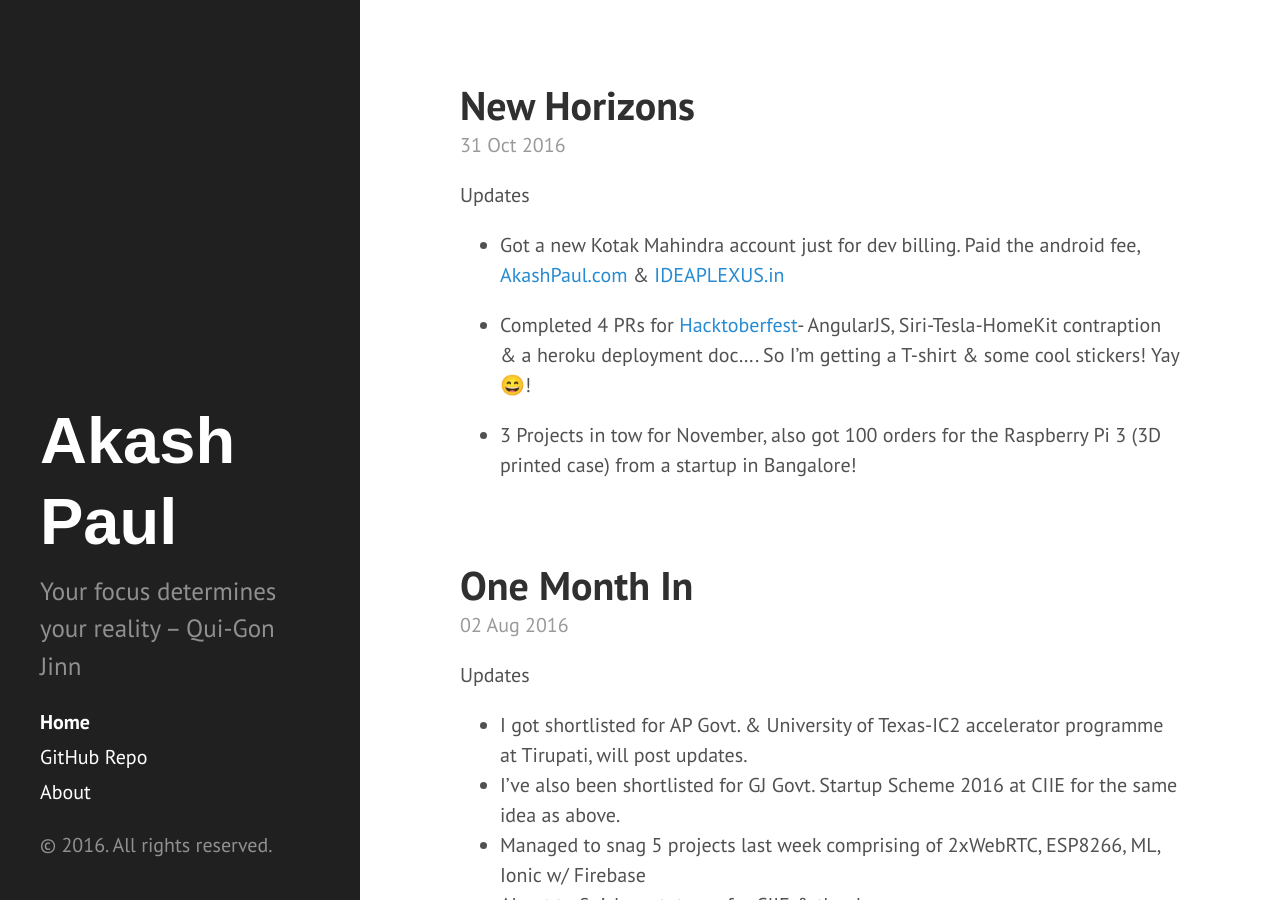
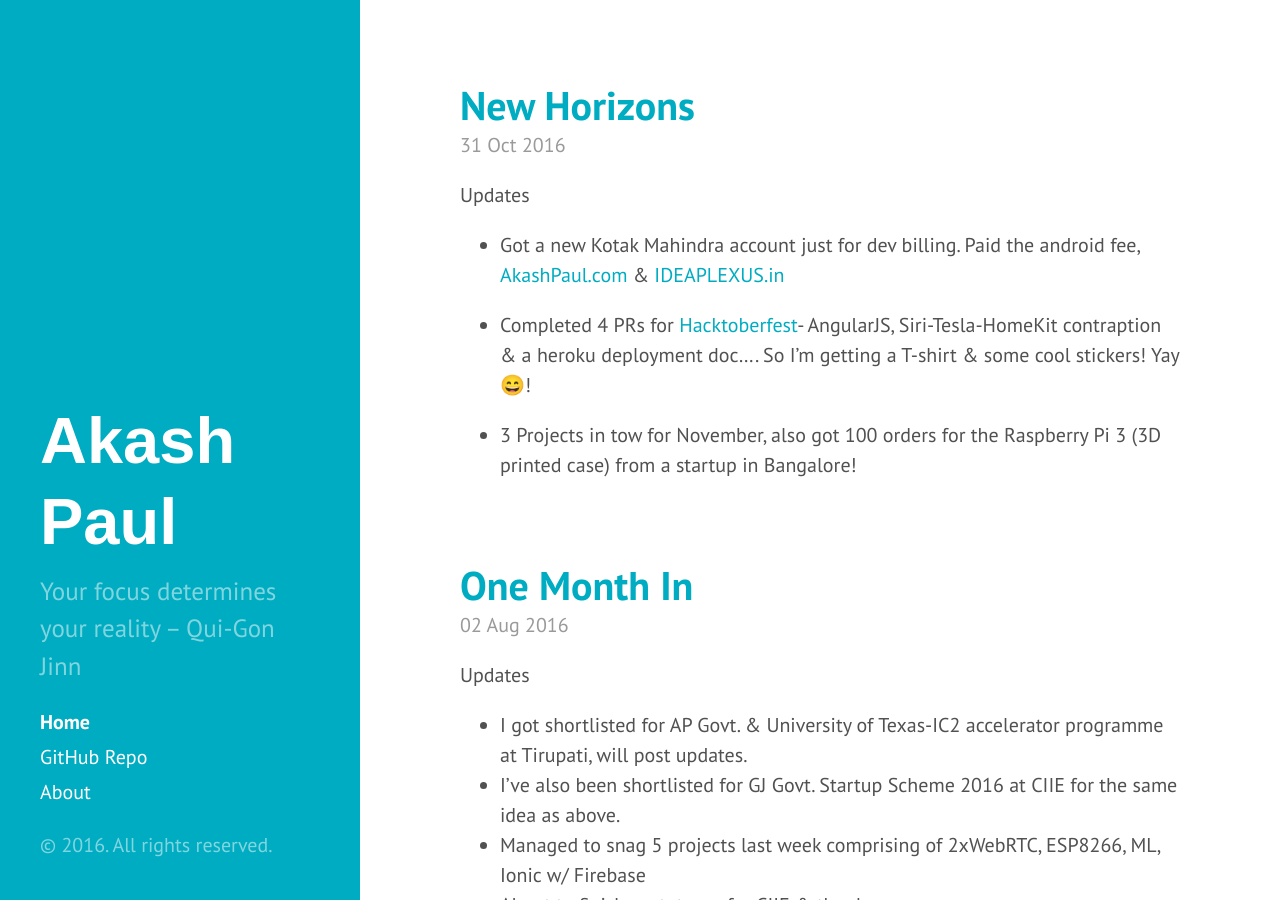
Before and after one commit to iakashpaul/iakashpaul.github.io, a Jekyll site: the page built from index.html, in a window 1280 px wide and 900 px high. Built offline with Jekyll 4.4.1, drawn with Linux system fonts in a browser that asks for light colours; the list of posts is cut into pages by our own code.

Commit message:
class="theme-base-08"

```diff
--- a/_layouts/default.html
+++ b/_layouts/default.html
@@ -3,7 +3,7 @@
 
   {% include head.html %}
 
-  <body>
+  <body class="theme-base-ac">
 
     {% include sidebar.html %}
 
```
